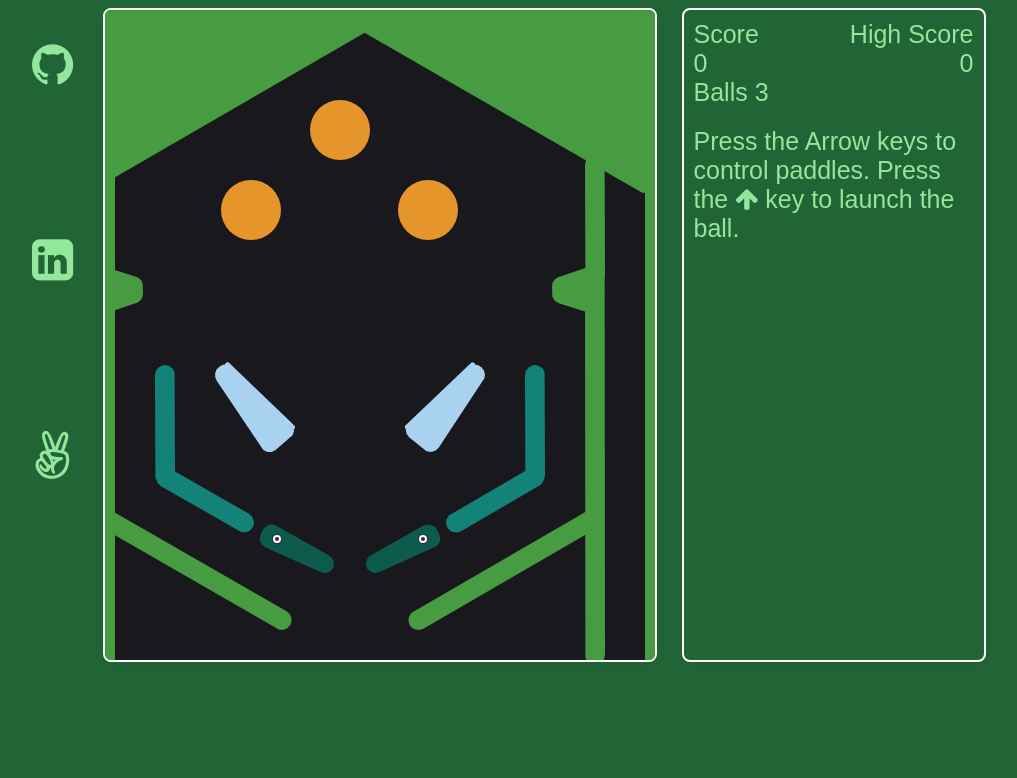
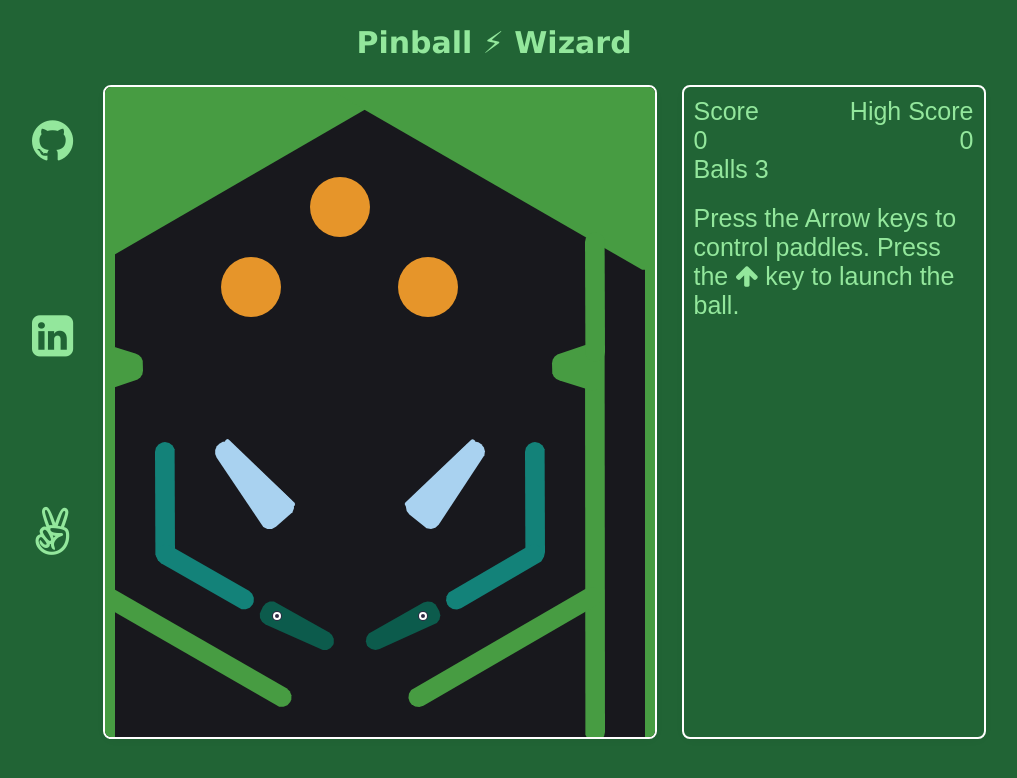
Before and after one commit to fishshiz/pinball-wizard, a website: page index.html in a window 1280 px wide. Shown: the whole page, without its empty margins (146-1163 px from the left). Drawn offline with Linux system fonts and the light colour scheme.

Commit message:
Adds title

```diff
--- a/app/assets/stylesheets/style.css
+++ b/app/assets/stylesheets/style.css
@@ -1,7 +1,3 @@
-body {
-  display: flex;
-  justify-content: center;
-}
 .icons {
   height: 650px;
   width: 100px;
@@ -91,3 +87,15 @@ canvas {
 #ball-count {
   transition: all .10s ease;
 }
+
+.title {
+  display: block;
+  text-align: center;
+  color: rgb(147, 231, 156);
+  font: 20px verdana, sans-serif;
+}
+
+.body {
+  display: flex;
+  justify-content: center;
+}
--- a/index.html
+++ b/index.html
@@ -14,9 +14,11 @@
     <link rel="stylesheet" href="./app/assets/stylesheets/style.css">
     <link rel="stylesheet" href="https://cdnjs.cloudflare.com/ajax/libs/font-awesome/4.7.0/css/font-awesome.min.css">
     <script type="text/javascript" src="./app/assets/javascripts/bundle.js" charset="utf-8"></script>
-    <title>PinballWzrd</title>
+    <title>Pinball Wizard</title>
   </head>
   <body>
+    <div class="title"><h2>Pinball ⚡ Wizard </h2></div>
+    <div class="body">
     <div class="icons">
       <li><a href="https://github.com/fishshiz" i class="fa fa-github fa-3x" aria-hidden="true"></a></li>
       <li><a href="https://www.linkedin.com/in/edan-lewis-752633133/" i class="fa fa-linkedin-square fa-3x" aria-hidden="true"></a></li>
@@ -42,5 +44,6 @@
 
     </div>
   </div>
+  </div>
   </body>
 </html>
```
